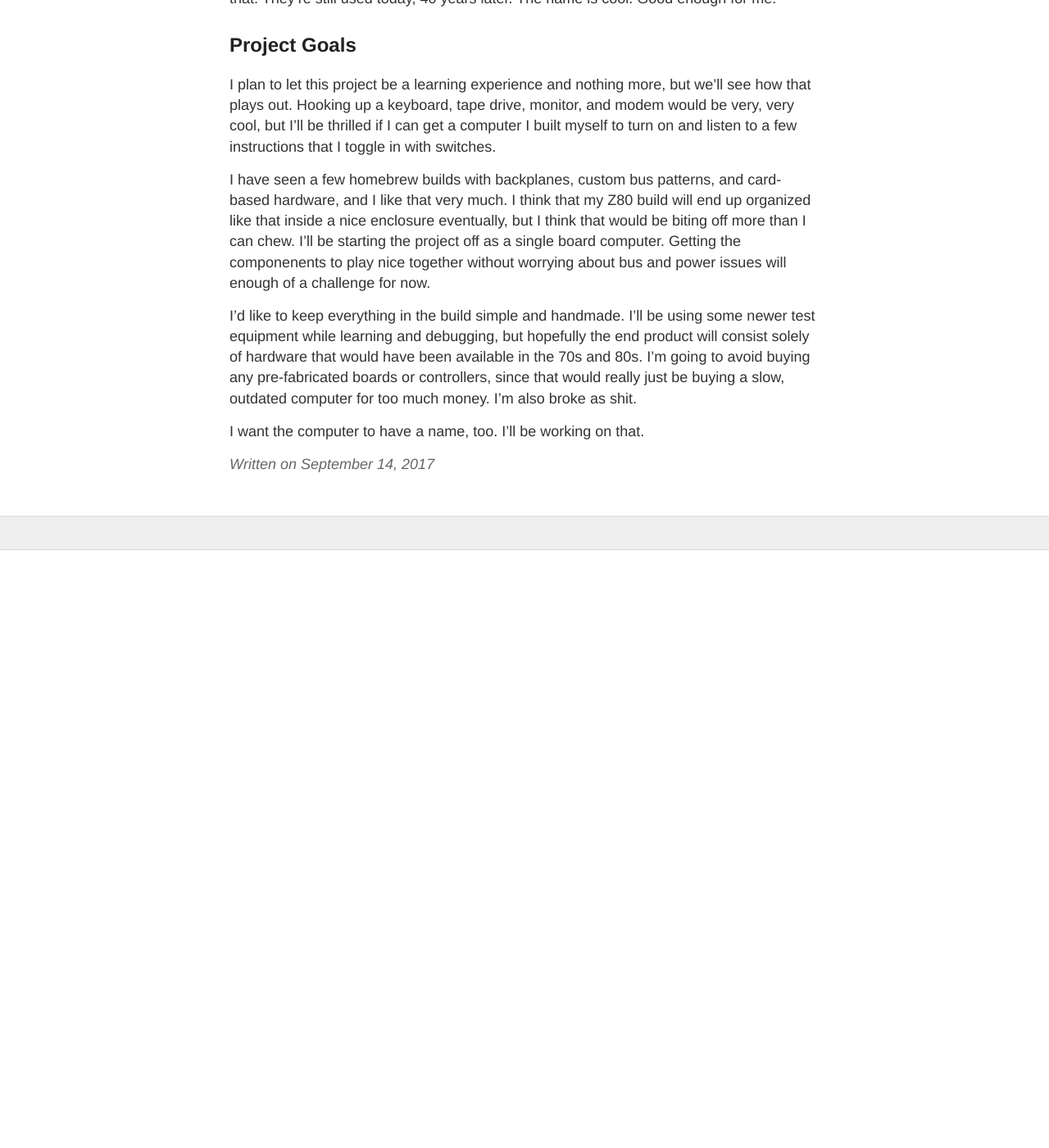
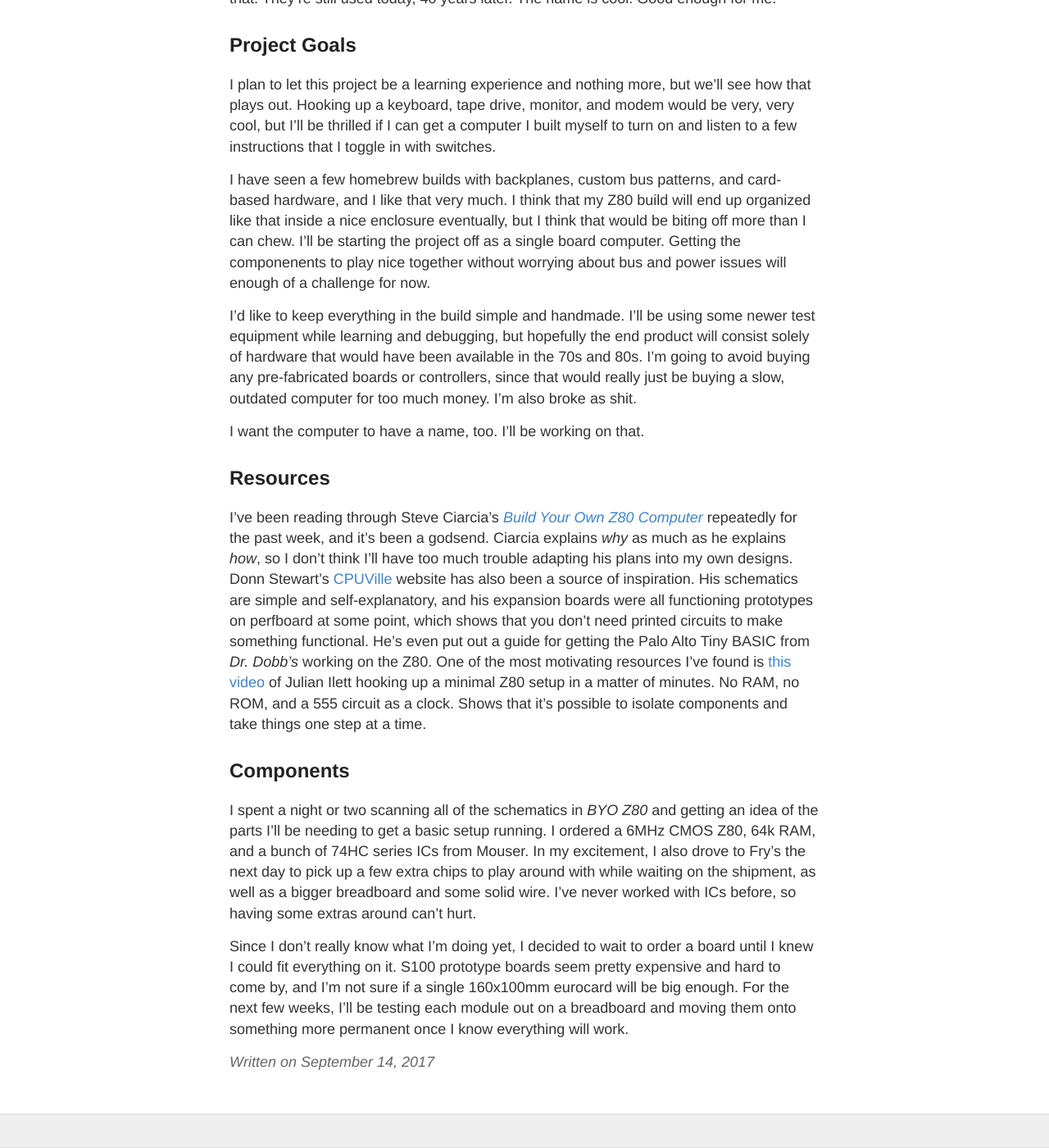
Before and after one commit to thavelka/thavelka.github.io, a Jekyll site: the page built from _posts/2017-09-14-Project-Intro.md, in a window 1280 px wide and 1400 px high, scrolled down 734 px. Shown: the whole window at 82% size. Built offline with Jekyll 4.4.1, drawn with Linux system fonts in a browser that asks for light colours; before the commit the page ends 1405 px from its top, so only the background shows below that; some of the changed text lies outside the part shown.

Commit message:
Update 2017-09-14-Project-Intro.md

```diff
--- a/_posts/2017-09-14-Project-Intro.md
+++ b/_posts/2017-09-14-Project-Intro.md
@@ -3,12 +3,12 @@ layout: post
 title: Project intro
 ---
 
-# 9/13/17 - Project Intro
+# 9/13/17 - First steps
 I make software. I like my job very much, and I'm good at it. I get paid to sit at home and code all day, which is exactly what I would be doing if I didn't have a job.
 
 Hardware is just _cooler_ though. Hardware hacking will always be cooler. Creating a beast and then taming it.
 
-I don't really know anything about computers, so I'm going to make one. This project will be serving as a sort of exploratory experience, and I'll be trying to stick to reading datasheets and probing around with meters rather than following any tutorials too closely. I will certainly be making a lot of mistakes along the way, so you probably shouldn't follow my steps either.
+I don't really know anything about computers, so I'm going to make one. This project will be serving as a sort of exploratory experience, and I'll be trying to stick to reading datasheets and probing around with meters rather than following any guides and tutorials too closely. I will surely be making a lot of mistakes along the way, so I wouldn't recommend following my steps too closely either.
 
 ## Why Z80?
 I don't know enough about any microprocessors to choose from an engineering standpoint. Some quick googling showed that I've unknowingly been interacting with Z80s my entire life through calculators, video games, and embedded systems everywhere. I like that. They're still used today, 40 years later. The name is cool. Good enough for me.
@@ -21,3 +21,11 @@ I have seen a few homebrew builds with backplanes, custom bus patterns, and card
 I'd like to keep everything in the build simple and handmade. I'll be using some newer test equipment while learning and debugging, but hopefully the end product will consist solely of hardware that would have been available in the 70s and 80s. I'm going to avoid buying any pre-fabricated boards or controllers, since that would really just be buying a slow, outdated computer for too much money. I'm also broke as shit.
 
 I want the computer to have a name, too. I'll be working on that.
+
+## Resources
+I've been reading through Steve Ciarcia's _[Build Your Own Z80 Computer](https://books.google.com/books?id=mVQnFgWzX0AC&lpg=PP1&pg=PP1#v=onepage&q&f=false)_ repeatedly for the past week, and it's been a godsend. Ciarcia explains _why_ as much as he explains _how_, so I don't think I'll have too much trouble adapting his plans into my own designs. Donn Stewart's [CPUVille](http://cpuville.com) website has also been a source of inspiration. His schematics are simple and self-explanatory, and his expansion boards were all functioning prototypes on perfboard at some point, which shows that you don't need printed circuits to make something functional. He's even put out a guide for getting the Palo Alto Tiny BASIC from _Dr. Dobb's_ working on the Z80. One of the most motivating resources I've found is [this video](https://www.youtube.com/watch?v=AZb4NLXx1aM) of Julian Ilett hooking up a minimal Z80 setup in a matter of minutes. No RAM, no ROM, and a 555 circuit as a clock. Shows that it's possible to isolate components and take things one step at a time.
+
+## Components
+I spent a night or two scanning all of the schematics in _BYO Z80_ and getting an idea of the parts I'll be needing to get a basic setup running. I ordered a 6MHz CMOS Z80, 64k RAM, and a bunch of 74HC series ICs from Mouser. In my excitement, I also drove to Fry's the next day to pick up a few extra chips to play around with while waiting on the shipment, as well as a bigger breadboard and some solid wire. I've never worked with ICs before, so having some extras around can't hurt.
+
+Since I don't really know what I'm doing yet, I decided to wait to order a board until I knew I could fit everything on it. S100 prototype boards seem pretty expensive and hard to come by, and I'm not sure if a single 160x100mm eurocard will be big enough. For the next few weeks, I'll be testing each module out on a breadboard and moving them onto something more permanent once I know everything will work.
```
